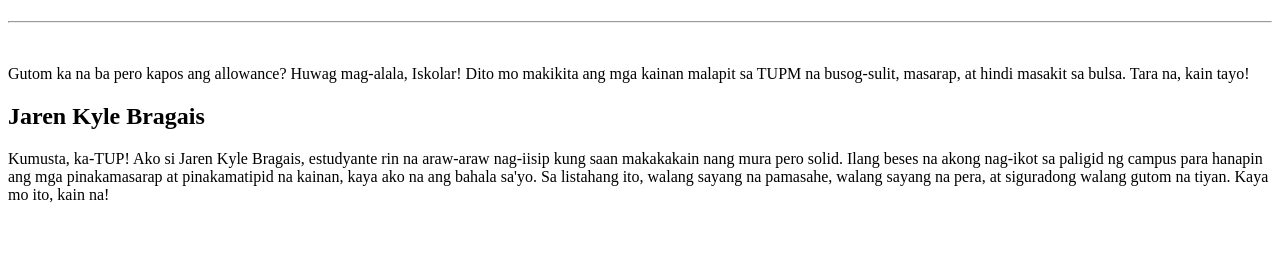
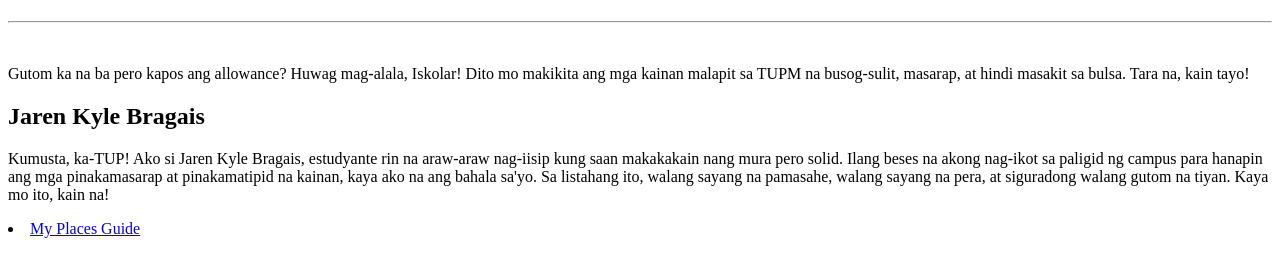
Before and after one commit to bragais-jarenkyle/budget-eats-near-tupm, a plain HTML site: page index.html in a window 1280 px wide. Shown: the part 59-336 px from the top of the page. Drawn offline with Linux system fonts and the light colour scheme.

Commit message:
Add live site link to README

```diff
--- a/index.html
+++ b/index.html
@@ -27,5 +27,9 @@
       na pera, at siguradong walang gutom na tiyan. Kaya mo ito, kain na!
     </p>
 
+    <li><a href="https://bragais-jarenkyle.github.io/budget-eats-near-tupm/
+">My Places Guide</a></li>
+
+
   </body>
 </html>
```
